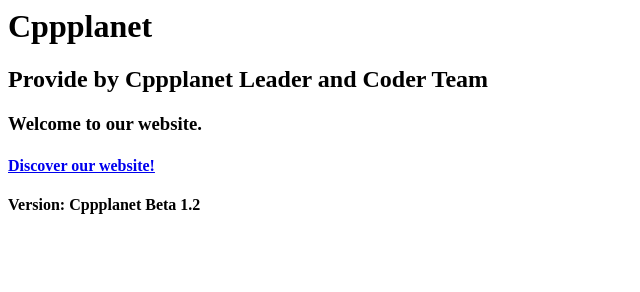
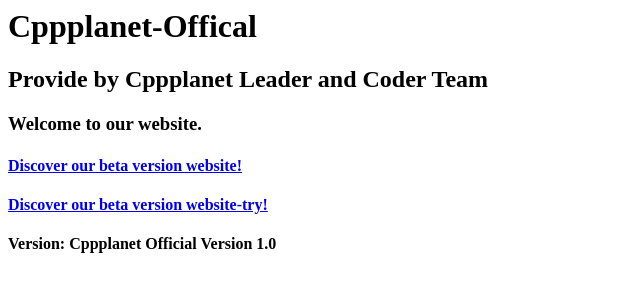
Before and after one commit to Cppplanet/Cppplanet.github.io, a plain HTML site: page index.html in a window 1280 px wide. Shown: the whole page, without its empty margins (0-640 px from the left). Drawn offline with Linux system fonts and the light colour scheme.

Commit message:
Create some changes

```diff
--- a/index.html
+++ b/index.html
@@ -1,10 +1,11 @@
 <html>
-<title>Cppplanet</title>
+<title>Cppplanet-Official</title>
 <body>
-<h1>Cppplanet</h1>
+<h1>Cppplanet-Offical</h1>
 <h2>Provide by Cppplanet Leader and Coder Team</h2>
 <h3>Welcome to our website.</h3>
-<h4><a href="https://touristdream.github.io/">Discover our website!</a></h4>
-<h4>Version: Cppplanet Beta 1.2</h4>
+<h4><a href="https://touristdream.github.io/">Discover our beta version website!</a></h4>
+<h4><a href="https://touristdream.github.io/problemset">Discover our beta version website-try!</a></h4>
+<h4>Version: Cppplanet Official Version 1.0</h4>
 </body>
 </html>
```
